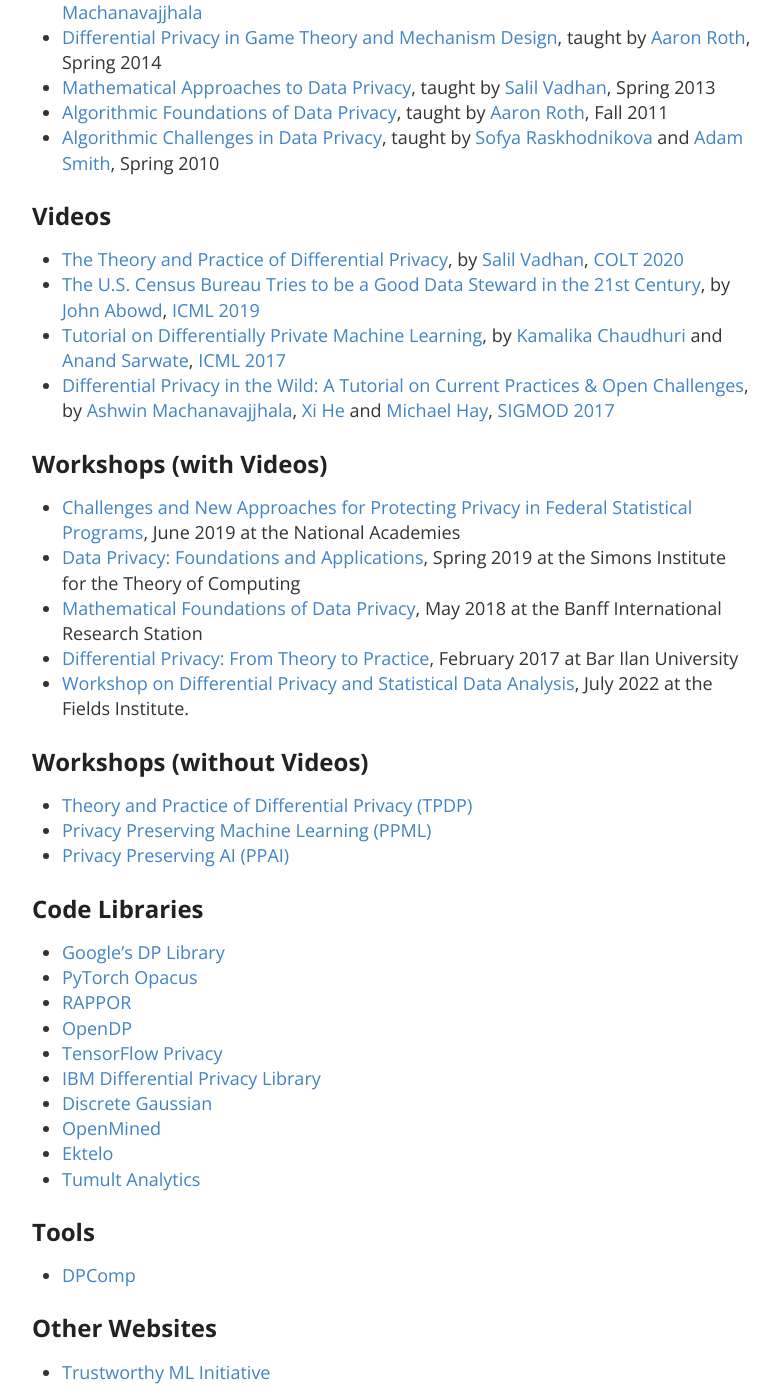
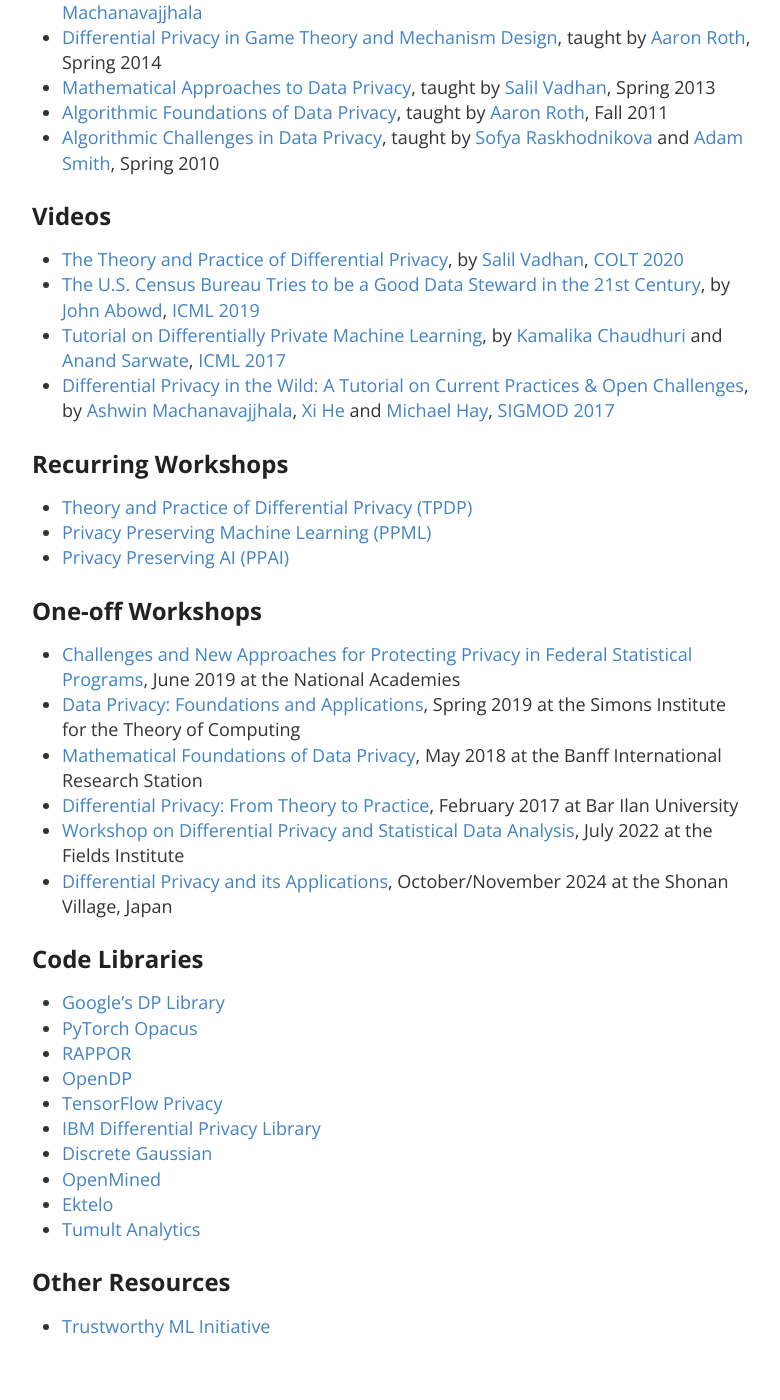
Before and after one commit to differentialprivacy/differentialprivacy, a Jekyll site: the page built from resources.md, in a window 1280 px wide and 1400 px high, scrolled down 1024 px. Shown: the whole window, without its empty margins (248-1028 px from the left). Built offline with Jekyll 4.4.1, drawn with Linux system fonts in a browser that asks for light colours; after the commit the page ends 2378 px from its top, so only the background shows below that.

Commit message:
fixing some dead links

```diff
--- a/resources.md
+++ b/resources.md
@@ -6,12 +6,12 @@
 
 ## Books and General Surveys
 * [The Algorithmic Foundations of Differential Privacy](https://www.cis.upenn.edu/~aaroth/Papers/privacybook.pdf), by [Cynthia Dwork](https://www.microsoft.com/en-us/research/people/dwork/) and [Aaron Roth](https://www.cis.upenn.edu/~aaroth/)
-* [The Complexity of Differential Privacy](https://privacytools.seas.harvard.edu/files/privacytools/files/complexityprivacy_1.pdf), by [Salil Vadhan](https://salil.seas.harvard.edu/)
+* [The Complexity of Differential Privacy](https://salil.seas.harvard.edu/publications/complexity-differential-privacy), by [Salil Vadhan](https://salil.seas.harvard.edu/)
 
 ## Focused Surveys
 * [Differential Privacy in the Shuffle Model: A Survey of Separations](https://arxiv.org/abs/2107.11839) by [Albert Cheu](http://www.ccs.neu.edu/home/albertcheu/)
 * [A Primer on Private Statistics](https://arxiv.org/abs/2005.00010), by [Gautam Kamath](http://www.gautamkamath.com/) and [Jonathan Ullman](http://www.ccs.neu.edu/home/jullman/)
-* [Differential Privacy: A Primer for a Non-Technical Audience](https://salil.seas.harvard.edu/files/salil/files/differential_privacy_primer_nontechnical_audience.pdf), by [Alexandra Wood](https://cyber.harvard.edu/people/awood) et al.
+* [Differential Privacy: A Primer for a Non-Technical Audience](https://scholarship.law.vanderbilt.edu/jetlaw/vol21/iss1/4/), by [Alexandra Wood](https://cyber.harvard.edu/people/awood) et al.
 * [Exposed! A Survey of Attacks on Private Data](https://privacytools.seas.harvard.edu/publications/exposed-survey-attacks-private-data) by [Cynthia Dwork](https://www.microsoft.com/en-us/research/people/dwork/), [Adam Smith](https://cs-people.bu.edu/ads22/), [Thomas Steinke](http://www.thomas-steinke.net/), and [Jonathan Ullman](http://www.ccs.neu.edu/home/jullman/)
 * [Composition of Differential Privacy & Privacy Amplification by Subsampling](https://arxiv.org/abs/2210.00597), by [Thomas Steinke](http://www.thomas-steinke.net/)
 
@@ -21,7 +21,7 @@
 * [Algorithms for Private Data Analysis](http://www.gautamkamath.com/CS860-fa2020.html), taught by [Gautam Kamath](http://www.gautamkamath.com/), Fall 2020
 * [Private Systems](https://columbia.github.io/private-systems-class/), taught by [Roxana Geambasu](https://roxanageambasu.github.io/), Spring 2020
 * [Algorithms in Society](https://docs.google.com/document/d/1MO9DSbJMMnJxgml3uwYRgw2LaXPzUaDGyDM1CU6Z-Tk/), taught by [Adam Smith](https://cs-people.bu.edu/ads22/), Spring 2020
-* [Privacy in the World of Big Data](https://www.korolova.com/teaching/CSCI631/), taught by [Aleksandra Korolova](https://www.korolova.com/), Fall 2019
+* [Privacy in the World of Big Data](https://web.archive.org/web/20210621203030/https://www.korolova.com/teaching/CSCI631/), taught by [Aleksandra Korolova](https://www.korolova.com/), Fall 2019
 * [Algorithms for Private Data Analysis](http://www.cs.toronto.edu/~anikolov/CSC2412F19/CSC2412.html), taught by [Aleksandar Nikolov](http://www.cs.toronto.edu/~anikolov/), Fall 2019
 * [Applied Privacy for Data Science](http://people.seas.harvard.edu/~salil/cs208/), taught by [James Honaker](https://hona.kr/) and [Salil Vadhan](https://salil.seas.harvard.edu/), Spring 2019
 * [The Algorithmic Foundations of Adaptive Data Analysis](https://adaptivedataanalysis.com/), taught by [Aaron Roth](https://www.cis.upenn.edu/~aaroth/) and [Adam Smith](https://cs-people.bu.edu/ads22/), Fall 2017
@@ -30,25 +30,27 @@
 * [Differential Privacy in Game Theory and Mechanism Design](https://www.cis.upenn.edu/~aaroth/courses/gametheoryprivacyS14.html), taught by [Aaron Roth](https://www.cis.upenn.edu/~aaroth/), Spring 2014
 * [Mathematical Approaches to Data Privacy](http://people.seas.harvard.edu/~salil/diffprivcourse/spring13/), taught by [Salil Vadhan](https://salil.seas.harvard.edu/), Spring 2013
 * [Algorithmic Foundations of Data Privacy](https://www.cis.upenn.edu/~aaroth/courses/privacyF11.html), taught by [Aaron Roth](https://www.cis.upenn.edu/~aaroth/), Fall 2011
-* [Algorithmic Challenges in Data Privacy](http://www.cse.psu.edu/~ads22/privacy598/), taught by [Sofya Raskhodnikova](https://cs-people.bu.edu/sofya/) and [Adam Smith](https://cs-people.bu.edu/ads22/), Spring 2010
+* [Algorithmic Challenges in Data Privacy](https://web.archive.org/web/20200221004033/http://www.cse.psu.edu/~ads22/privacy598/), taught by [Sofya Raskhodnikova](https://cs-people.bu.edu/sofya/) and [Adam Smith](https://cs-people.bu.edu/ads22/), Spring 2010
 
 ## Videos
 * [The Theory and Practice of Differential Privacy](https://www.youtube.com/watch?v=4bpFDpT1t7I), by [Salil Vadhan](https://salil.seas.harvard.edu/), [COLT 2020](https://www.colt2020.org/)
 * [The U.S. Census Bureau Tries to be a Good Data Steward in the 21st Century](https://www.youtube.com/watch?v=R_8riuhIw-4), by [John Abowd](https://www.ilr.cornell.edu/people/john-abowd), [ICML 2019](https://icml.cc/Conferences/2019)
 * [Tutorial on Differentially Private Machine Learning](https://vimeo.com/248492174), by [Kamalika Chaudhuri](http://cseweb.ucsd.edu/~kamalika/) and [Anand Sarwate](https://www.ece.rutgers.edu/~asarwate/), [ICML 2017](https://icml.cc/Conferences/2017/)
-* [Differential Privacy in the Wild:  A Tutorial on Current Practices & Open Challenges](http://sigmod2017.org/sigmod-program/#tutorial), by [Ashwin Machanavajjhala](https://users.cs.duke.edu/~ashwin/), [Xi He](https://cs.uwaterloo.ca/~xihe/) and [Michael Hay](https://cs.colgate.edu/~mhay/), [SIGMOD 2017](http://sigmod2017.org/)
+* [Differential Privacy in the Wild:  A Tutorial on Current Practices & Open Challenges](https://web.archive.org/web/20191204155848/http://sigmod2017.org/sigmod-program/#tutorial), by [Ashwin Machanavajjhala](https://users.cs.duke.edu/~ashwin/), [Xi He](https://cs.uwaterloo.ca/~xihe/) and [Michael Hay](https://cs.colgate.edu/~mhay/), [SIGMOD 2017](http://sigmod2017.org/)
 
-## Workshops (with Videos)
+## Recurring Workshops
+* [Theory and Practice of Differential Privacy (TPDP)](https://tpdp.journalprivacyconfidentiality.org/)
+* [Privacy Preserving Machine Learning (PPML)](https://ppml-workshop.github.io/)
+* [Privacy Preserving AI (PPAI)](https://ppai-workshop.github.io/)
+
+## One-off Workshops
 * [Challenges and New Approaches for Protecting Privacy in Federal Statistical Programs](https://www.nationalacademies.org/event/06-06-2019/challenges-and-new-approaches-for-protecting-privacy-in-federal-statistical-programs-a-workshop), June 2019 at the National Academies
 * [Data Privacy: Foundations and Applications](https://simons.berkeley.edu/programs/privacy2019), Spring 2019 at the Simons Institute for the Theory of Computing
 * [Mathematical Foundations of Data Privacy](https://www.birs.ca/events/2018/5-day-workshops/18w5189), May 2018 at the Banff International Research Station
-* [Differential Privacy: From Theory to Practice](http://cyber.biu.ac.il/event/the-7th-biu-winter-school/), February 2017 at Bar Ilan University
-* [Workshop on Differential Privacy and Statistical Data Analysis](http://www.fields.utoronto.ca/activities/22-23/privacy), July 2022 at the Fields Institute.
+* [Differential Privacy: From Theory to Practice](https://web.archive.org/web/20230604050108/https://cyber.biu.ac.il/event/the-7th-biu-winter-school/), February 2017 at Bar Ilan University
+* [Workshop on Differential Privacy and Statistical Data Analysis](http://www.fields.utoronto.ca/activities/22-23/privacy), July 2022 at the Fields Institute
+* [Differential Privacy and its Applications](https://shonan.nii.ac.jp/seminars/164/), October/November 2024 at the Shonan Village, Japan
 
-## Workshops (without Videos)
-* [Theory and Practice of Differential Privacy (TPDP)](https://tpdp.journalprivacyconfidentiality.org/)
-* [Privacy Preserving Machine Learning (PPML)](https://ppml-workshop.github.io/)
-* [Privacy Preserving AI (PPAI)](https://ppai21.github.io/)
 
 ## Code Libraries
 * [Google's DP Library](https://github.com/google/differential-privacy)
@@ -62,8 +64,5 @@
 * [Ektelo](https://ektelo.github.io/)
 * [Tumult Analytics](https://www.tmlt.dev/)
 
-## Tools
-* [DPComp](https://www.dpcomp.org/)
-
-## Other Websites
+## Other Resources
 * [Trustworthy ML Initiative](https://www.trustworthyml.org/)
```
